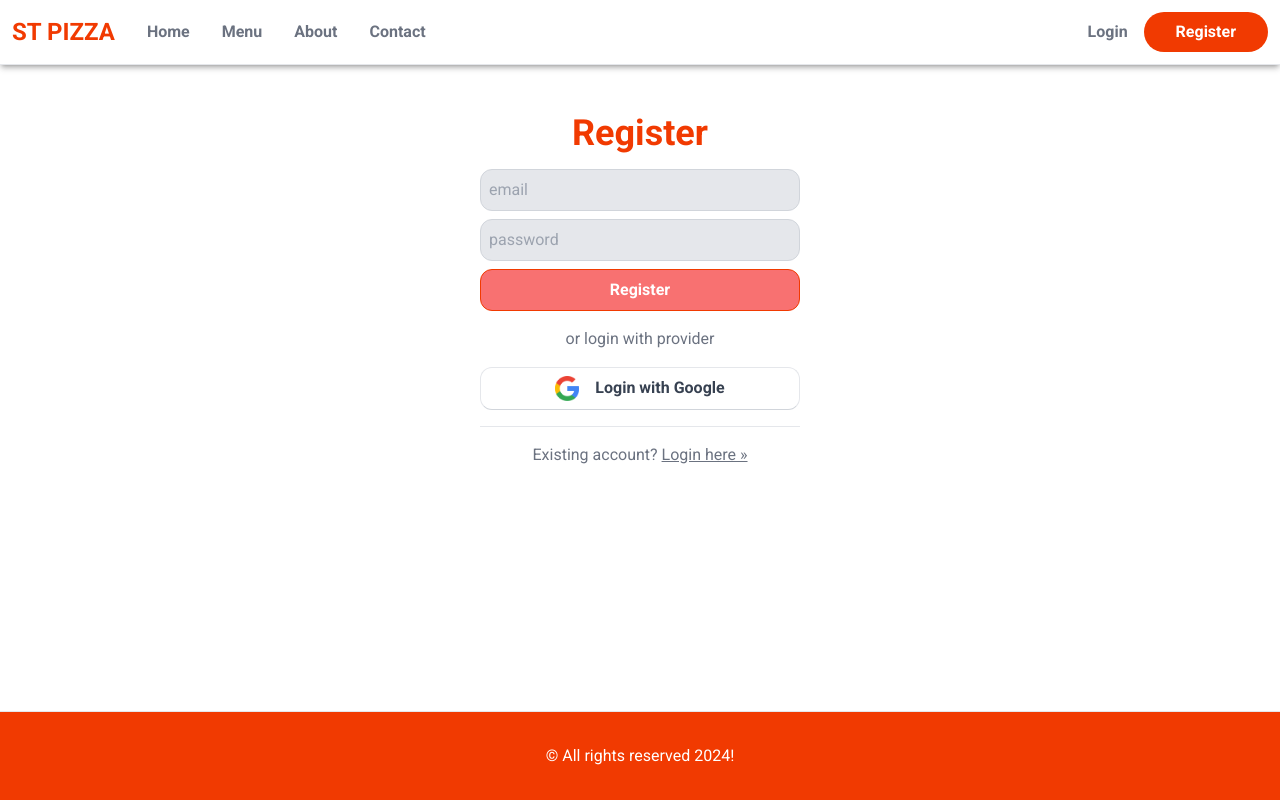
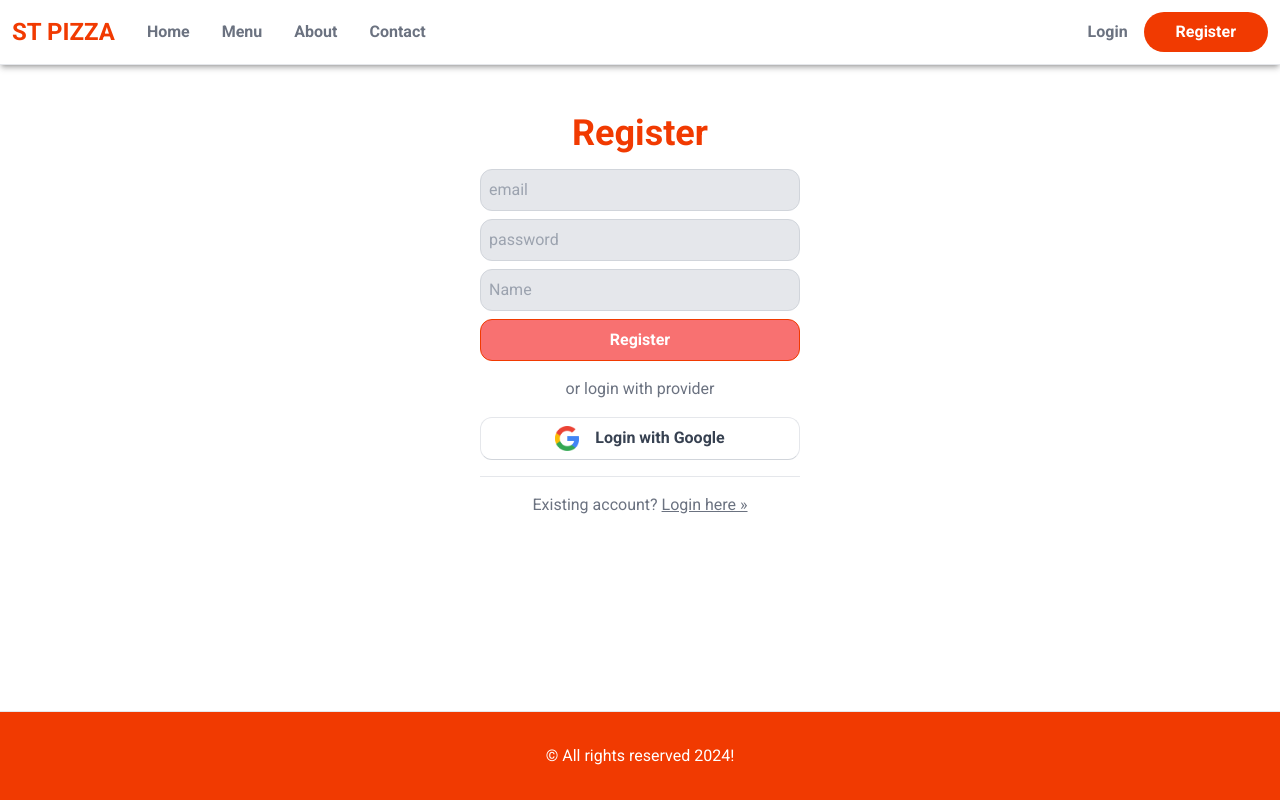
Before and after one commit to rudenko-vl/food-ordering-app, a Next.js app: page /register in a window 1280 px wide. Built offline with nearby package versions, Linux system fonts and the light colour scheme; no server answers.

Commit message:
add user name in form

```diff
--- a/src/app/register/page.jsx
+++ b/src/app/register/page.jsx
@@ -8,6 +8,7 @@ import { signIn } from "next-auth/react";
 const RegisterPage = () => {
   const [email, setEmail] = useState("");
   const [password, setPassword] = useState("");
+  const [userName, setUserName] = useState("");
   const [creatingUser, setCreatingUser] = useState(false);
   const [userCreated, setUserCreated] = useState(false);
   const [error, setError] = useState(false);
@@ -28,7 +29,7 @@ const RegisterPage = () => {
 
     const response = await fetch("/api/register", {
       method: "POST",
-      body: JSON.stringify({ email, password }),
+      body: JSON.stringify({ email, password, userName, admin: false }),
       headers: { "Content-Type": "application/json" },
     });
     if (response.ok) {
@@ -79,6 +80,13 @@ const RegisterPage = () => {
           disabled={creatingUser}
           onChange={(ev) => setPassword(ev.target.value)}
         />
+        <input
+          type="text"
+          placeholder="Name"
+          value={userName}
+          disabled={creatingUser}
+          onChange={(ev) => setUserName(ev.target.value)}
+        />
         <button type="submit" disabled={isEmail && isPass ? false : true}>
           {creatingUser ? <Loader size={20} /> : "Register"}
         </button>
--- a/src/models/User.js
+++ b/src/models/User.js
@@ -4,6 +4,7 @@ const UserSchema = new Schema({
     name: {type: String},
     email: { type: String, required: true, unique: true },
     password: {type: String },
+    admin: {type: Boolean},
     image: {type: String},
   }, {timestamps: true});
 
```
